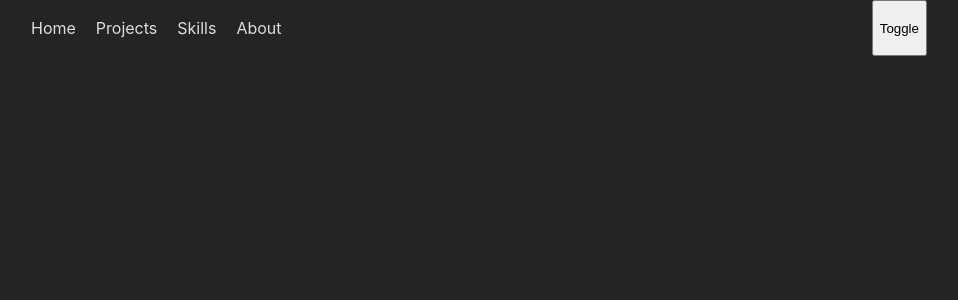
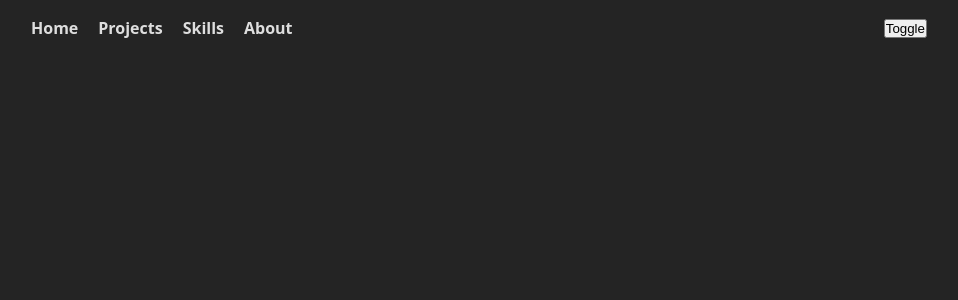
Before and after one commit to samsonc89/samson-react-portfolio, a React (Vite) app: page / in a window 1280 px wide. Shown: the top 300 px of the page, without its empty margins (161-1119 px from the left). Built offline with nearby package versions, Linux system fonts and the light colour scheme.

Commit message:
Change font

```diff
--- a/src/components/navbar/navbar.css
+++ b/src/components/navbar/navbar.css
@@ -2,6 +2,9 @@
   display: flex;
   flex-direction: row;
   gap: 20px;
+  height: 7vh;
+  align-items: center;
+  font-weight: bolder;
 }
 
 #btn--theme-toggle {
--- a/src/index.css
+++ b/src/index.css
@@ -1,12 +1,18 @@
 :root {
   --text-color: #dedede;
-  font-family: Inter, system-ui, Avenir, Helvetica, Arial, sans-serif;
+  font-family: Domine, system-ui, Avenir, Helvetica, Arial, serif;
   line-height: 1.5;
   font-weight: 400;
 
   color-scheme: light dark;
   color: rgba(255, 255, 255, 0.87);
   background-color: #242424;
+}
+
+* {
+  margin: 0;
+  padding: 0;
+  box-sizing: border-box;
 }
 
 a {
```
